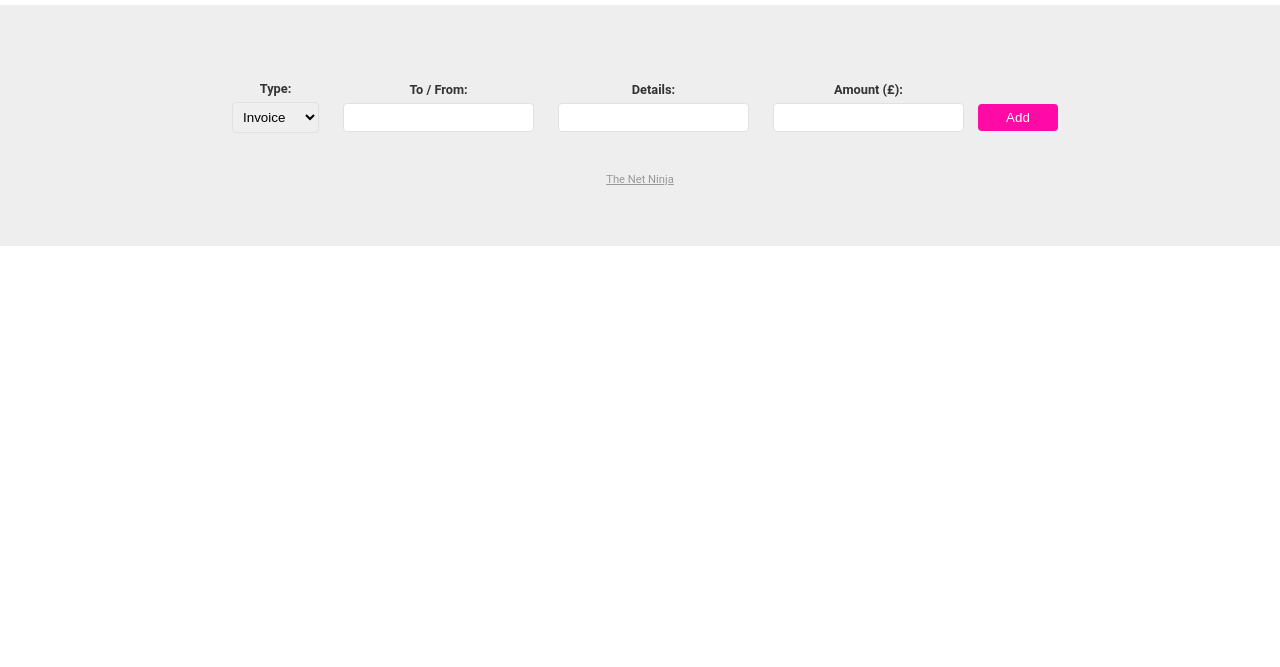
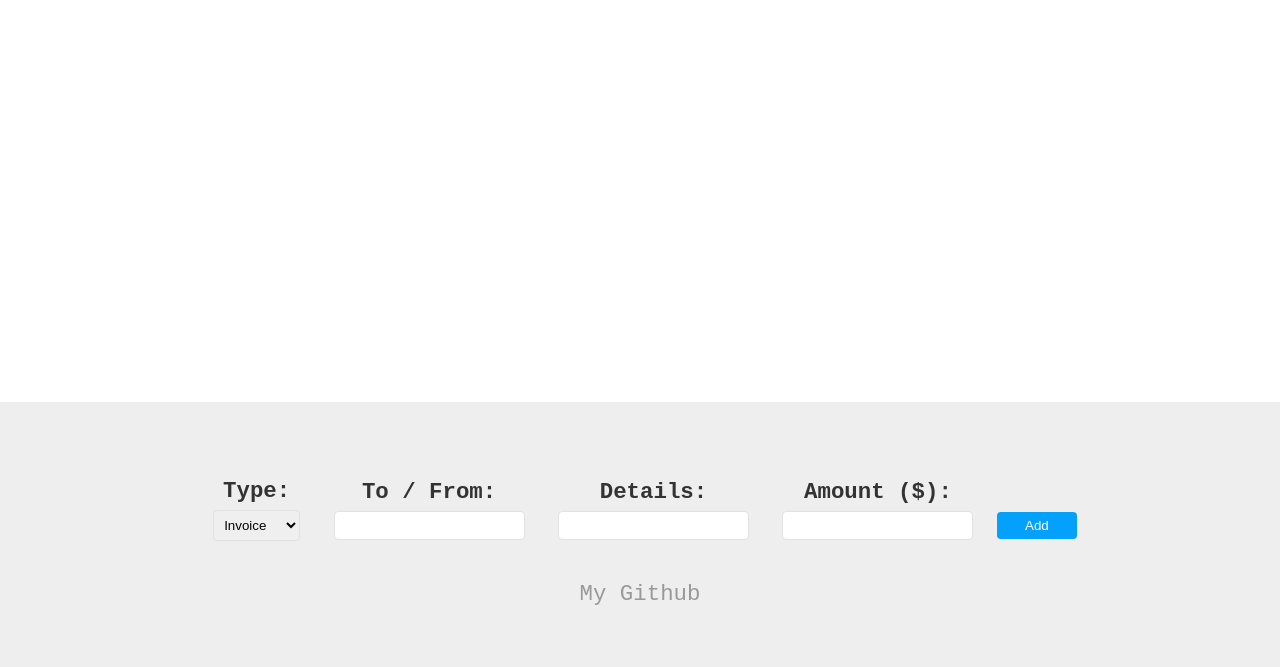
Before and after one commit to SirDev97/TypeScript, a plain HTML site: page public/index.html in a window 1280 px wide. Shown: the part 133-800 px from the top of the page. Drawn offline with Linux system fonts and the light colour scheme.

Commit message:
add styling and remove comments

```diff
--- a/public/index.html
+++ b/public/index.html
@@ -8,7 +8,6 @@
   <body>
     <div class="wrapper">
       <h1>Finance Logger</h1>
-
       <!-- output list -->
       <ul class="item-list"></ul>
     </div>
@@ -31,13 +30,13 @@
           <input type="text" id="details" />
         </div>
         <div class="field">
-          <label>Amount (£):</label>
+          <label>Amount ($):</label>
           <input type="number" id="amount" />
         </div>
         <button>Add</button>
       </form>
 
-      <a href="https://www.thenetninja.co.uk">The Net Ninja</a>
+      <a href="https://github.com/SirDev97" target="blank">My Github</a>
     </footer>
 
     <script type="module" src="app.js"></script>
--- a/public/styles.css
+++ b/public/styles.css
@@ -1,6 +1,10 @@
 body {
   margin: 0;
-  font-family: Roboto;
+  font-family: monospace;
+  font-size: 1.4rem;
+  min-height: 100vh;
+  display: flex;
+  flex-direction: column;
 }
 .wrapper {
   max-width: 960px;
@@ -8,7 +12,7 @@ body {
 }
 h1 {
   margin: 40px auto;
-  color: #ff0aa7;
+  color: #03a1fc;
   text-align: center;
 }
 ul {
@@ -21,7 +25,7 @@ li {
   margin: 10px auto;
 }
 li h4 {
-  color: #ff0aa7;
+  color: #03a1fc;
   margin: 0;
   text-transform: capitalize;
 }
@@ -32,7 +36,7 @@ li p {
 footer {
   background: #eee;
   padding: 60px;
-  margin-top: 60px;
+  margin-top: auto;
 }
 form {
   max-width: 960px;
@@ -42,7 +46,6 @@ form {
 label {
   display: block;
   font-weight: bold;
-  font-size: 0.8em;
   color: #333;
   margin: 16px 0 6px;
 }
@@ -59,15 +62,15 @@ select {
 button {
   color: white;
   border: 0;
-  background: #ff0aa7;
+  background: #03a1fc;
   padding: 6px;
   min-width: 80px;
   border-radius: 4px;
 }
 footer a {
   text-align: center;
+  text-decoration: none;
   display: block;
   color: #999;
   margin-top: 40px;
-  font-size: 0.7em;
 }
```
Also changed, not shown: 1 other file.
